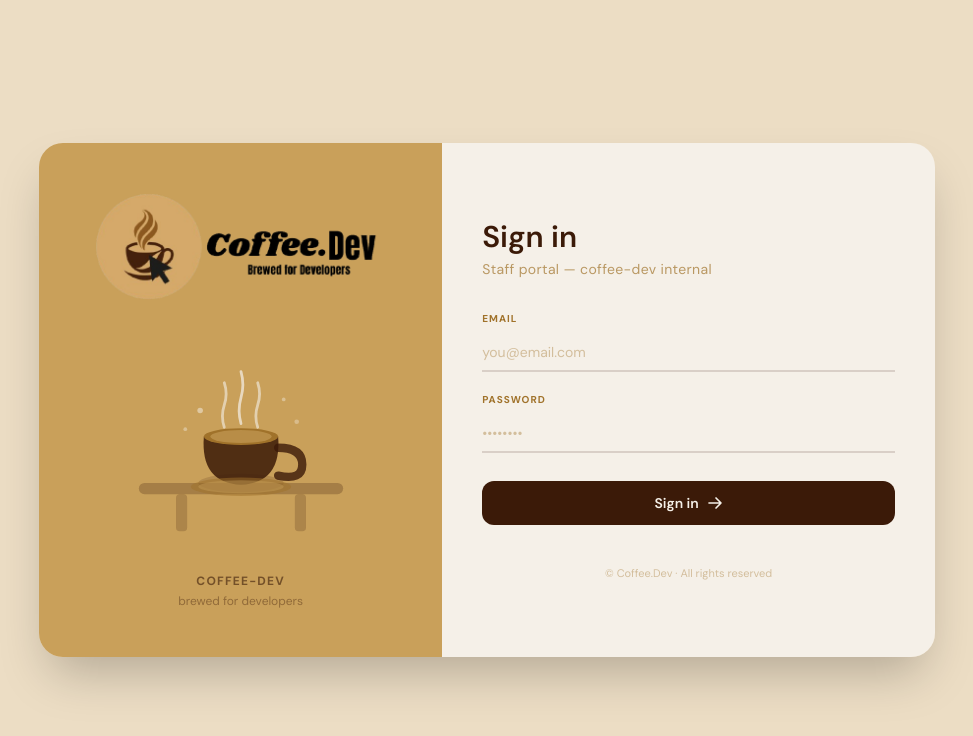
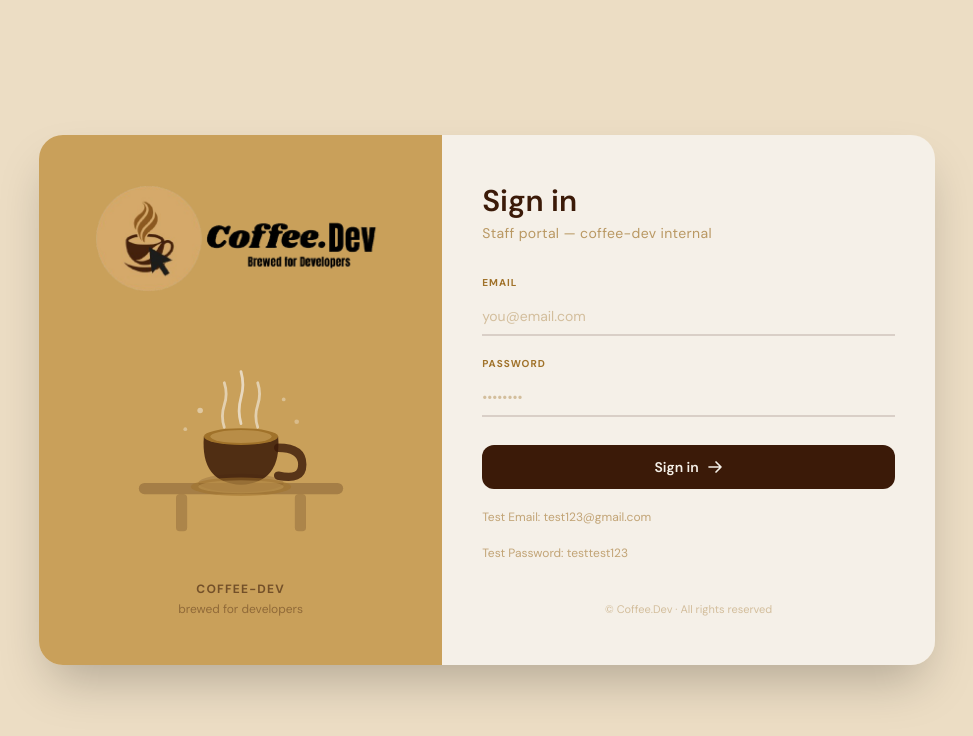
Before and after one commit to xAndr1e/coffee-dev, a Next.js app: page /staff/login in a window 1280 px wide. Shown: the top 736 px of the page, without its empty margins (153-1126 px from the left). Built offline with nearby package versions, Linux system fonts and the light colour scheme; a web font is replaced by a local one.

Commit message:
update: added test credentials for login page

```diff
--- a/app/staff/login/page.tsx
+++ b/app/staff/login/page.tsx
@@ -143,6 +143,12 @@ export default function StaffLoginPage() {
                 </>
               )}
             </button>
+            <p className="text-xs text-steam/60">
+              Test Email: test123@gmail.com
+            </p>
+            <p className="text-xs text-steam/60">
+              Test Password: testtest123
+            </p>
           </div>
 
           {/* Footer */}
```
